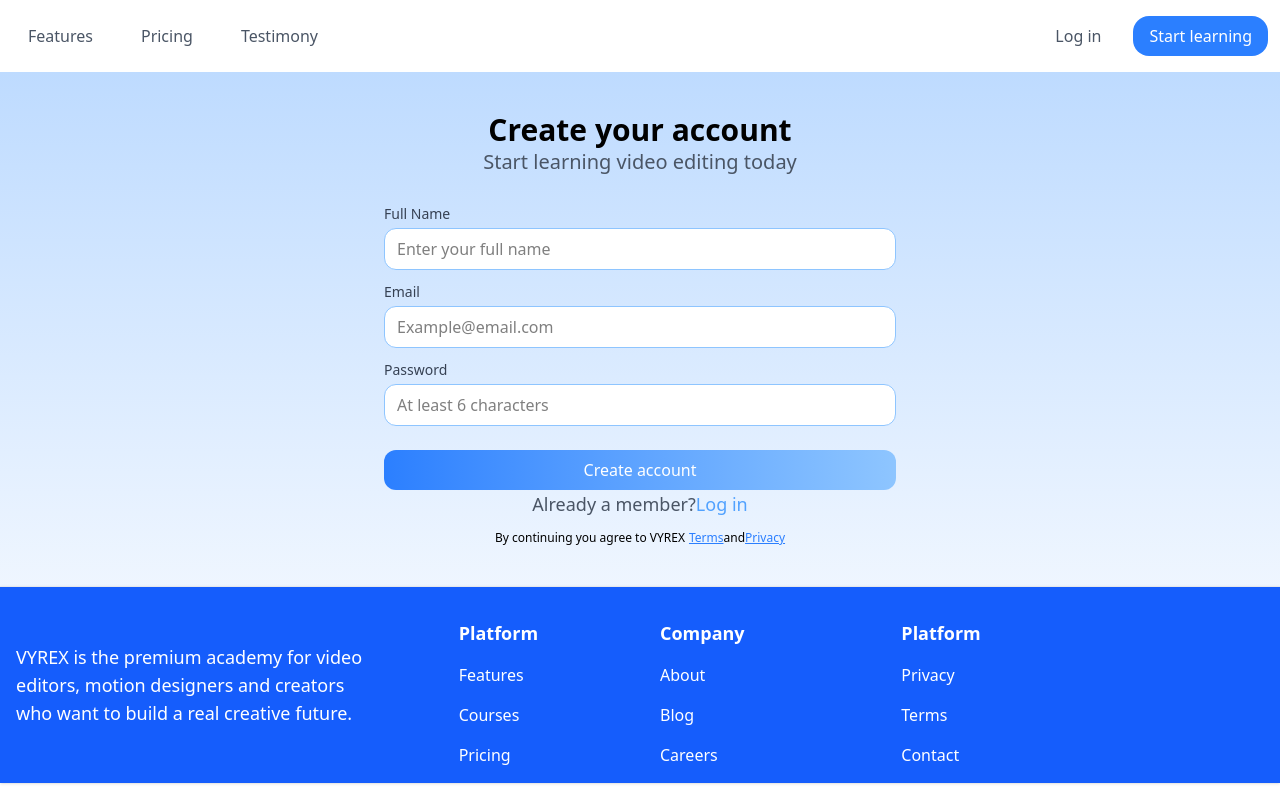
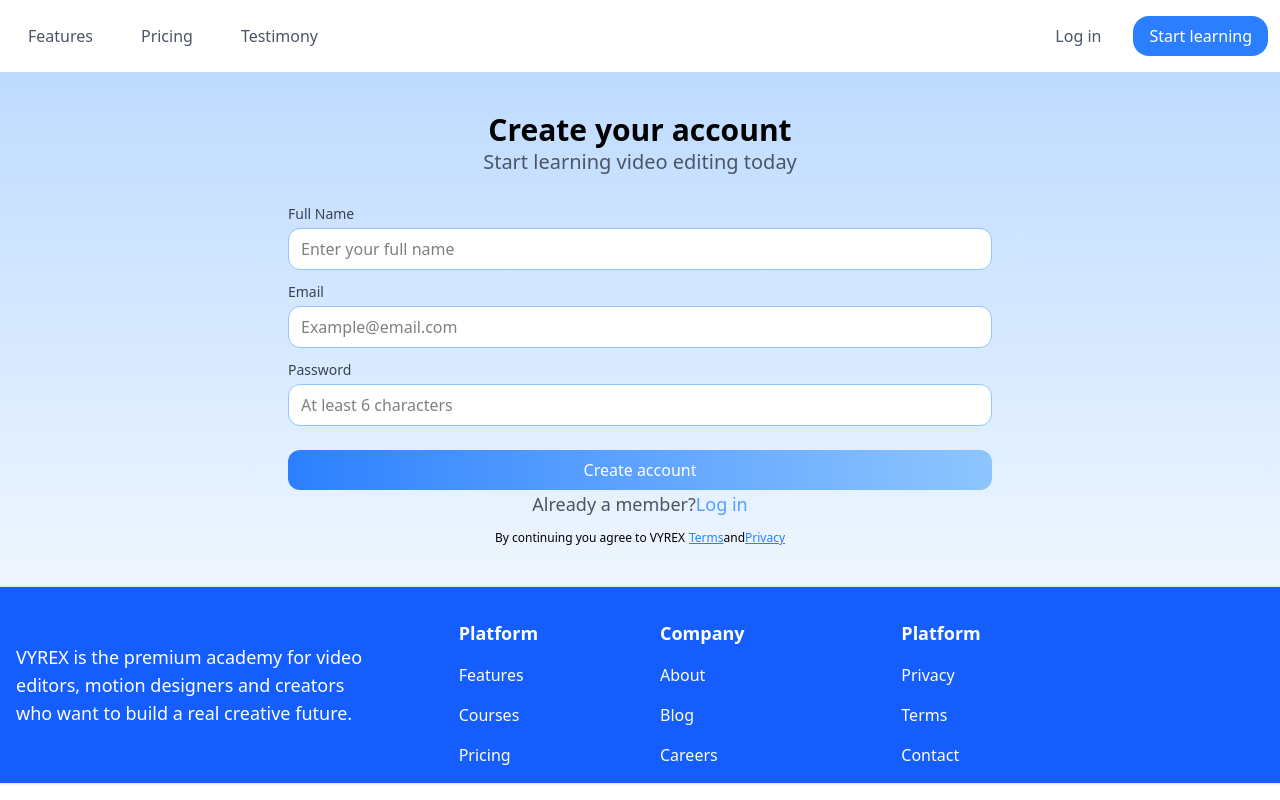
Before and after one commit to ADEDANCE/vyrex, a Next.js app: page /Signup in a window 1280 px wide. Built offline with nearby package versions, Linux system fonts and the light colour scheme.

Commit message:
Refractor: change the navigation button route

```diff
--- a/app/Signup/page.tsx
+++ b/app/Signup/page.tsx
@@ -8,7 +8,7 @@ export default function Signup() {
   const router = useRouter();
   return (
     <section className=" bg-linear-to-b from-blue-200 to-blue-50">
-      <div className=" py-10 px-10 md:px-96 flex flex-col items-center">
+      <div className=" py-10 px-10 md:px-72 flex flex-col items-center">
         <h1 className=" font-bold text-3xl">Create your account</h1>
         <p className=" text-gray-600 text-xl">
           Start learning video editing today
@@ -36,7 +36,7 @@ export default function Signup() {
 
         {/* button */}
         <Button
-          onClick={() => router.push("/Payment/beginner")}
+          onClick={() => router.push("/course")}
           children="Create account"
           className=" bg-linear-to-r from-blue-500 to-blue-300 rounded-xl mt-6 w-full text-white"
         />
```
